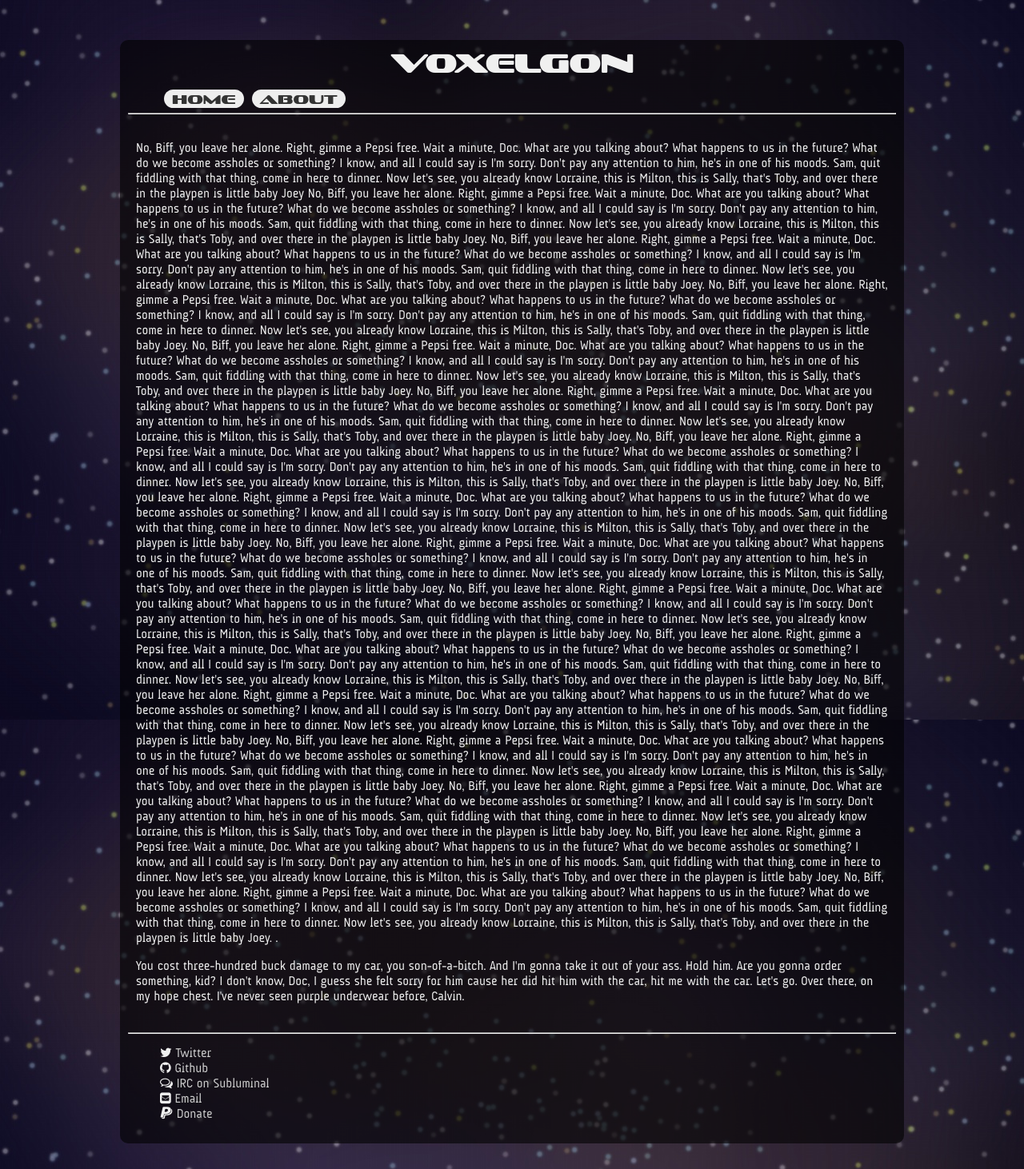
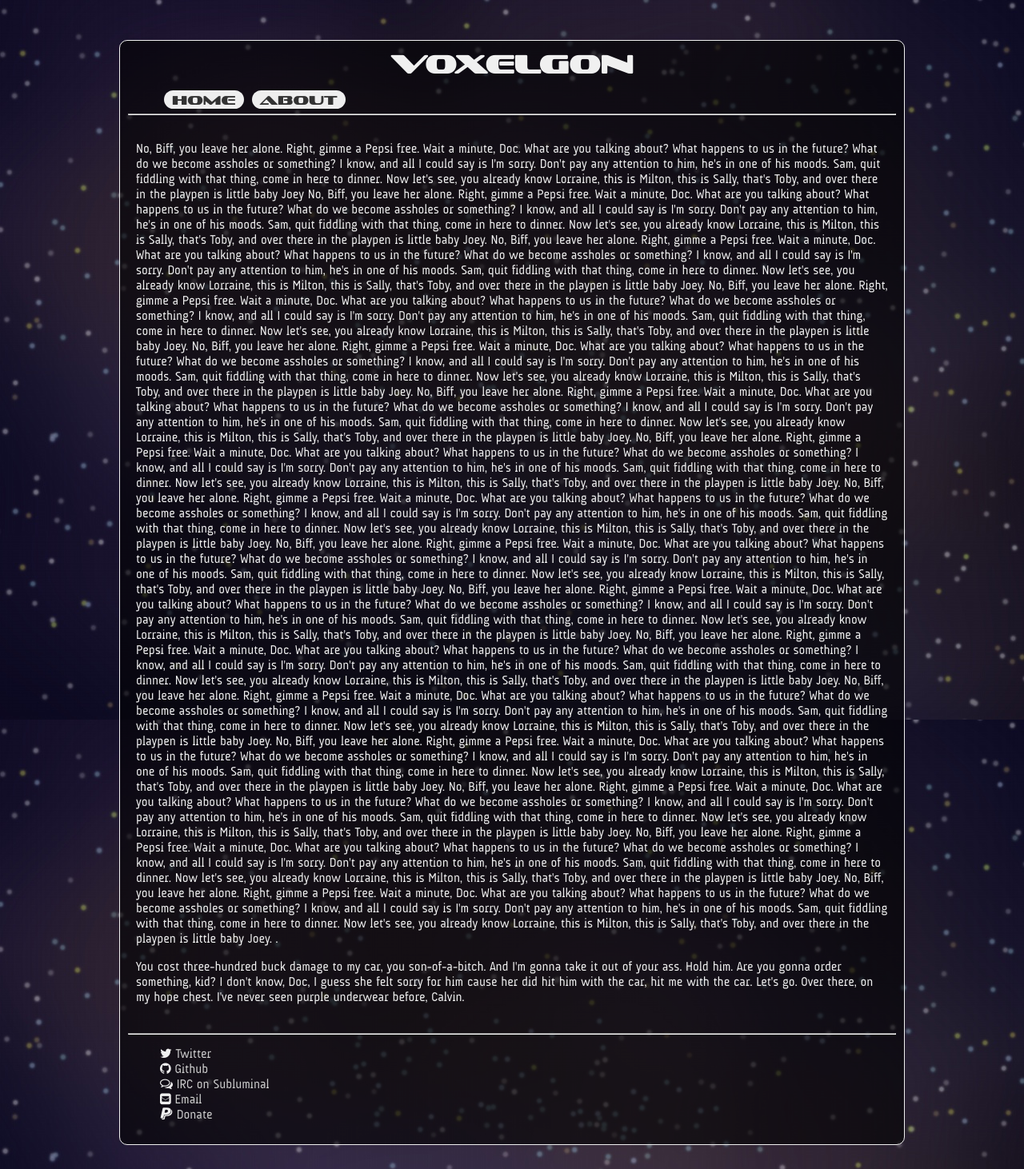
Before and after one commit to Voxelgon/Voxelgon.github.io, a Jekyll site: the page built from index.html, in a window 1280 px wide. Shown: the whole page at 80% size. Built offline with Jekyll 4.4.1, drawn with Linux system fonts in a browser that asks for light colours.

Commit message:
Add $textcolor and outline

```diff
--- a/css/style.scss
+++ b/css/style.scss
@@ -3,6 +3,8 @@
 
 $bg-color: #0a0820;
 $bg-blur: 3px;
+
+$textcolor: #F0F0F0;
 
 @font-face {
     font-family: Sofachrome;
@@ -19,13 +21,16 @@
     left: 30px;
     right: 30px;
     padding: 10px;
-    border-radius: 10px;
     max-width: 960px;
     width:95%;
     margin: auto;
     margin-top: 50px;
     margin-bottom: 30px;
     background: rgba(0, 0, 0, 0.6);
+    border-style: solid;
+    border-width:1px;
+    border-color: $textcolor;
+    border-radius: 10px;
 }
 
 #footer-links li{
@@ -35,7 +40,7 @@
 
 body {
     font-family: audimat;
-    color: #F0F0F0;
+    color: $textcolor;
     padding: 0;
     margin: 0;
     background-color: $bg-color;
```
